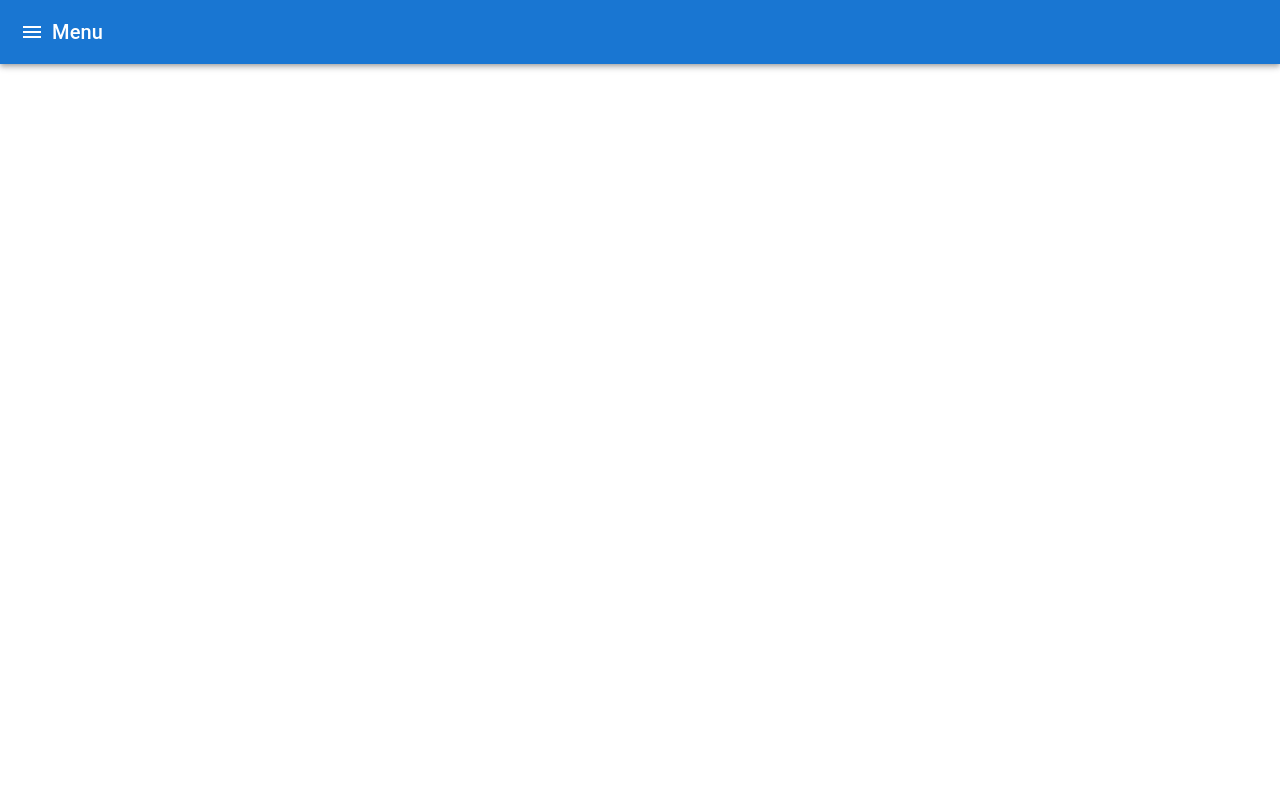
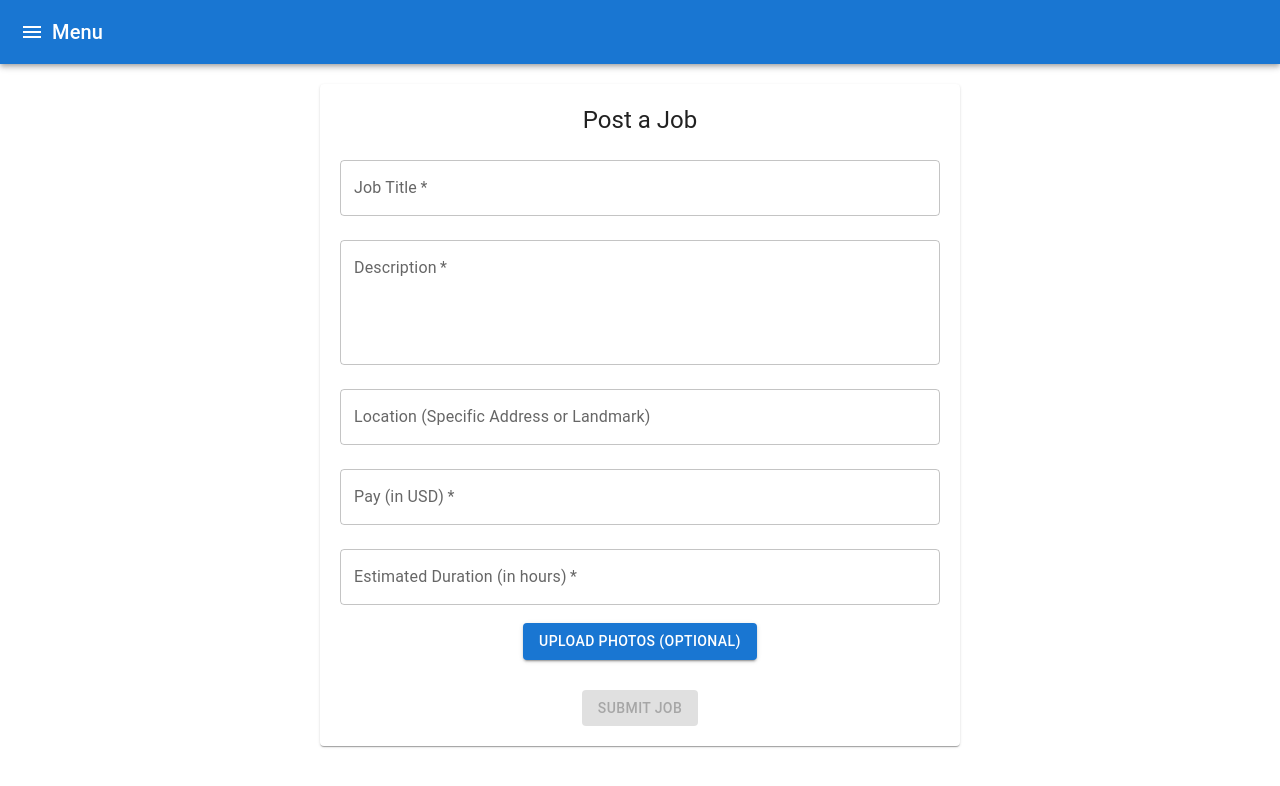
Before and after one commit to ChicoState/Odd-Jobs, a React (Create React App) app: page /PostJobPage in a window 1280 px wide. Before the commit this address had no page. Shown: the top 786 px of the page. Built offline with nearby package versions, Linux system fonts and the light colour scheme.

Commit message:
Made a new post job page

```diff
--- a/src/App.js
+++ b/src/App.js
@@ -1,5 +1,5 @@
 import React from 'react';
-import { BrowserRouter as Router, Route, Routes, Switch, Link } from 'react-router-dom';
+import { BrowserRouter as Router, Route, Routes, Link } from 'react-router-dom';
 import { AppBar, Toolbar, Typography, IconButton, Drawer, List, ListItem, ListItemText } from '@mui/material';
 import MenuIcon from '@mui/icons-material/Menu';
 import Login from './Login';
@@ -7,6 +7,7 @@ import Forum from './Forum';
 import AcceptedJobs from './AcceptedJobs';
 import CreateAccount from './CreateAccount';
 import PastWorkersHistory from './PastWorkersHistory';
+import PostJobPage from './PostJobPage';
 
 function App() {
   const [open, setOpen] = React.useState(false); // state to control the drawer
@@ -16,6 +17,7 @@ function App() {
     setOpen((prev) => !prev);
     console.log(open);
   };
+
   return (
     <Router>
       <AppBar position="static">
@@ -28,42 +30,42 @@ function App() {
         </Toolbar>
       </AppBar>
 
-
       {/* Drawer component */}
       <Drawer open={open} onClose={toggleDrawer}>
         <List>
           {/* Links to navigate to different routes */}
-	        <ListItem button component={Link} to="/CreateAccount" onClick={toggleDrawer}>
-	          <ListItemText primary="Create Account" />
-	        </ListItem>
+          <ListItem button component={Link} to="/" onClick={toggleDrawer}>
+            <ListItemText primary="Login" />
+          </ListItem>
+          <ListItem button component={Link} to="/CreateAccount" onClick={toggleDrawer}>
+            <ListItemText primary="Create Account" />
+          </ListItem>
+          <ListItem button component={Link} to="/PostJobPage" onClick={toggleDrawer}>
+            <ListItemText primary="Post a Job" />
+          </ListItem>
           <ListItem button component={Link} to="/forum" onClick={toggleDrawer}>
             <ListItemText primary="Forum" />
           </ListItem>
-          <ListItem button component={Link} to="/" onClick={toggleDrawer}>
-            <ListItemText primary="Login" />
-          </ListItem>
           <ListItem button component={Link} to="/acceptedjob" onClick={toggleDrawer}>
-            <ListItemText primary="AcceptedJobs" />
+            <ListItemText primary="Accepted Jobs" />
           </ListItem>
           <ListItem button component={Link} to="/pastworkershistory" onClick={toggleDrawer}>
-            <ListItemText primary="PastWorkersHistory" />
+            <ListItemText primary="Past Workers History" />
           </ListItem>
         </List>
       </Drawer>
 
-
-
-      {/* Routes for teh application */}
+      {/* Routes for the application */}
       <Routes>
         <Route path="/" element={<Login />} />
+        <Route path="/CreateAccount" element={<CreateAccount />} />
+        <Route path="/PostJobPage" element={<PostJobPage />} />
         <Route path="/forum" element={<Forum />} />
         <Route path="/acceptedjob" element={<AcceptedJobs />} />
-      	<Route path="/CreateAccount" element={<CreateAccount />} />
-        <Route path="/PastWorkersHistory" element={<PastWorkersHistory />} />
+        <Route path="/pastworkershistory" element={<PastWorkersHistory />} />
       </Routes>
     </Router>
   );
 }
 
-
 export default App;
--- /dev/null
+++ b/src/PostJobPage.js
@@ -0,0 +1,194 @@
+import React, { useState } from 'react';
+import { TextField, Button, Typography, Dialog, DialogTitle, DialogContent, DialogActions, Paper, Alert } from '@mui/material';
+import { styled } from '@mui/system';
+
+const FormContainer = styled(Paper)({
+  padding: '20px',
+  maxWidth: '600px',
+  margin: 'auto',
+  marginTop: '20px',
+  textAlign: 'center',
+});
+
+const ImagePreviewContainer = styled('div')({
+  display: 'flex',
+  flexWrap: 'wrap',
+  justifyContent: 'center',
+  marginTop: '10px',
+});
+
+const ImagePreview = styled('img')({
+  width: '100px',
+  height: '100px',
+  objectFit: 'cover',
+  borderRadius: '8px',
+  margin: '5px',
+});
+
+const PostJobPage = () => {
+  const [jobData, setJobData] = useState({
+    title: '',
+    description: '',
+    location: '',
+    pay: '',
+    duration: '',
+    photos: [],
+  });
+
+  const [reviewDialogOpen, setReviewDialogOpen] = useState(false);
+  const [error, setError] = useState(null);
+
+  const handleChange = (e) => {
+    const { name, value } = e.target;
+    setJobData((prevData) => ({ ...prevData, [name]: value }));
+  };
+
+  const handlePhotoUpload = (e) => {
+    const files = Array.from(e.target.files);
+
+    // Check if adding these files exceeds the limit of 5
+    if (files.length + jobData.photos.length > 5) {
+      setError("You can upload a maximum of 5 photos.");
+      return;
+    }
+
+    setError(null); // Clear any previous error
+    const filePreviews = files.map((file) => URL.createObjectURL(file));
+    setJobData((prevData) => ({ ...prevData, photos: [...prevData.photos, ...filePreviews] }));
+  };
+
+  const handleOpenReview = () => setReviewDialogOpen(true);
+  const handleCloseReview = () => setReviewDialogOpen(false);
+
+  const handleConfirmSubmit = () => {
+    console.log("Job posted:", jobData);
+    setReviewDialogOpen(false);
+    alert("Job posted successfully!");
+  };
+
+  return (
+    <FormContainer>
+      <Typography variant="h5" gutterBottom align="center">Post a Job</Typography>
+
+      <TextField
+        fullWidth
+        label="Job Title"
+        name="title"
+        value={jobData.title}
+        onChange={handleChange}
+        margin="normal"
+        required
+      />
+
+      <TextField
+        fullWidth
+        label="Description"
+        name="description"
+        multiline
+        rows={4}
+        value={jobData.description}
+        onChange={handleChange}
+        margin="normal"
+        required
+      />
+
+      <TextField
+        fullWidth
+        label="Location (Specific Address or Landmark)"
+        name="location"
+        value={jobData.location}
+        onChange={handleChange}
+        margin="normal"
+      />
+
+      <TextField
+        fullWidth
+        label="Pay (in USD)"
+        name="pay"
+        type="number"
+        value={jobData.pay}
+        onChange={handleChange}
+        margin="normal"
+        required
+      />
+
+      <TextField
+        fullWidth
+        label="Estimated Duration (in hours)"
+        name="duration"
+        type="number"
+        value={jobData.duration}
+        onChange={handleChange}
+        margin="normal"
+        required
+      />
+
+      <Button
+        variant="contained"
+        component="label"
+        style={{ marginTop: '10px' }}
+      >
+        Upload Photos (Optional)
+        <input
+          type="file"
+          hidden
+          multiple
+          onChange={handlePhotoUpload}
+        />
+      </Button>
+
+      {/* Error Message */}
+      {error && (
+        <Alert severity="error" style={{ marginTop: '10px' }}>
+          {error}
+        </Alert>
+      )}
+
+      {/* Photo Preview Section */}
+      <ImagePreviewContainer>
+        {jobData.photos.map((photo, index) => (
+          <ImagePreview key={index} src={photo} alt={`Preview ${index + 1}`} />
+        ))}
+      </ImagePreviewContainer>
+
+      <div style={{ marginTop: '20px' }}>
+        <Button
+          variant="contained"
+          color="primary"
+          onClick={handleOpenReview}
+          disabled={!jobData.title || !jobData.description || !jobData.pay || !jobData.duration}
+        >
+          Submit Job
+        </Button>
+      </div>
+
+      {/* Review Dialog */}
+      <Dialog open={reviewDialogOpen} onClose={handleCloseReview}>
+        <DialogTitle>Review Your Job Post</DialogTitle>
+        <DialogContent>
+          <Typography><strong>Title:</strong> {jobData.title}</Typography>
+          <Typography><strong>Description:</strong> {jobData.description}</Typography>
+          <Typography><strong>Location:</strong> {jobData.location || 'N/A'}</Typography>
+          <Typography><strong>Pay:</strong> ${jobData.pay}</Typography>
+          <Typography><strong>Duration:</strong> {jobData.duration} hours</Typography>
+          {jobData.photos.length > 0 && (
+            <>
+              <Typography><strong>Photos:</strong></Typography>
+              <ImagePreviewContainer>
+                {jobData.photos.map((photo, index) => (
+                  <ImagePreview key={index} src={photo} alt={`Preview ${index + 1}`} />
+                ))}
+              </ImagePreviewContainer>
+            </>
+          )}
+        </DialogContent>
+        <DialogActions>
+          <Button onClick={handleCloseReview} color="secondary">Edit</Button>
+          <Button onClick={handleConfirmSubmit} color="primary">Confirm</Button>
+        </DialogActions>
+      </Dialog>
+    </FormContainer>
+  );
+};
+
+export default PostJobPage;
```
Also changed, not shown: src/PostJobPage.css (added).
